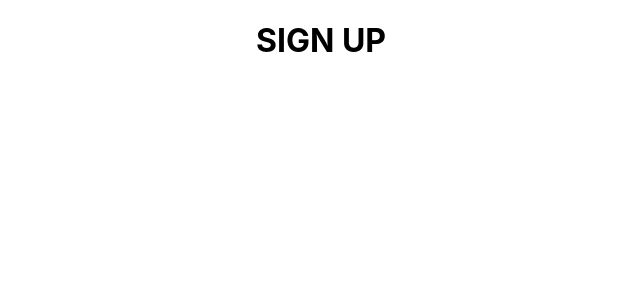
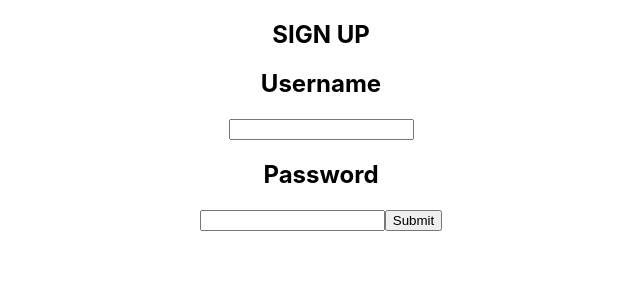
Before and after one commit to KyleLynnRas/booking-frontend, a React (Create React App) app: page /signup in a window 1280 px wide. Shown: the top 300 px of the page, without its empty margins (319-959 px from the left). Built offline with nearby package versions, Linux system fonts and the light colour scheme.

Commit message:
Signup working

```diff
--- a/src/App.js
+++ b/src/App.js
@@ -71,7 +71,7 @@ function App(props) {
 				/>
 				<Route
 					path="/signup"
-					render={(routerProps) => <SignUp {...routerProps} />}
+					render={(routerProps) => <SignUp {...routerProps} url={URL} />}
 				/>
 			</Switch>
 		</div>
--- a/src/pages/LoginPage.js
+++ b/src/pages/LoginPage.js
@@ -10,6 +10,7 @@ const LoginPage = (props) => {
 
 	//sending form data to backend for auth/token
 	const login = async (formData) => {
+		try {
 			const response = await fetch(props.url + "login", {
 				method: "post",
 				headers: {
@@ -19,6 +20,13 @@ const LoginPage = (props) => {
 			});
 			//parse response data
 			const currentUser = await response.json();
+
+			//alert if login unsucessful
+			if (currentUser.error) {
+				//clear form
+				setFormData({ username: "", password: "" });
+				alert(currentUser.error);
+			} else {
 				let loginToken = currentUser.token;
 				// let loginToken = JSON.stringify(currentUser.token);
 				let loginUser = JSON.stringify(currentUser.user.id);
@@ -29,6 +37,10 @@ const LoginPage = (props) => {
 				props.setUser(loginToken, loginUser);
 				//redirect to performance index
 				props.history.push("/performances");
+			}
+		} catch (error) {
+			alert(error);
+		}
 	};
 
 	//handleChange
--- a/src/pages/SignUp.js
+++ b/src/pages/SignUp.js
@@ -1,5 +1,67 @@
-const SignUp = () => {
-	return <h1>SIGN UP</h1>;
+import React from "react";
+import { useState } from "react";
+
+const SignUp = (props) => {
+	//add form state
+	const [formData, setFormData] = useState({
+		username: "",
+		password: "",
+	});
+
+	const handleChange = (e) => {
+		setFormData({ ...formData, [e.target.name]: e.target.value });
+	};
+
+	//handleSubmit / get create func from app / need redirect to login
+	const handleSubmit = (e) => {
+		e.preventDefault();
+		//create func app to pass form data
+		create(formData);
+	};
+
+	//create user func
+	const create = async (userData) => {
+		try {
+			const response = await fetch(props.url + "users", {
+				method: "post",
+				headers: {
+					"Content-Type": "application/json",
+				},
+				body: JSON.stringify(userData),
+			});
+			const newUser = await response.json();
+			console.log(newUser);
+			//redirect
+			props.history.push("/login");
+		} catch (error) {
+			alert(error);
+		}
+	};
+
+	return (
+		<section>
+			<h1>SIGN UP</h1>
+			<form onSubmit={handleSubmit}>
+				<h1>Username</h1>
+				<input
+					type="text"
+					name="username"
+					value={formData.username}
+					onChange={handleChange}
+				/>
+				<h1>Password</h1>
+				<input
+					type="password"
+					name="password"
+					value={formData.password}
+					onChange={handleChange}
+				/>
+				<button type="submit" value="submit">
+					Submit
+				</button>
+			</form>
+		</section>
+	);
 };
 
 export default SignUp;
```
Lines whose indentation alone changed are shown as unchanged.
